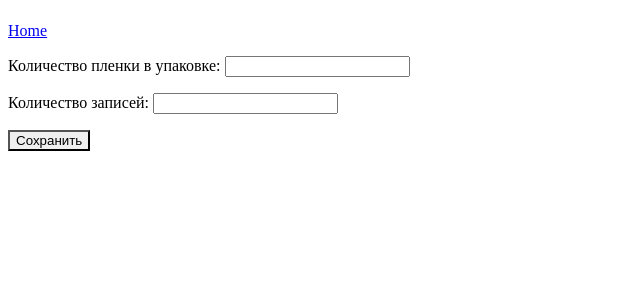
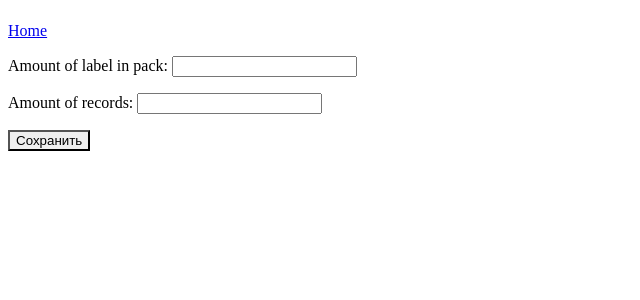
Before and after one commit to Antonkoch999/service_plotters, a Django app: template main_service_of_plotters/templates/admin/generation_code.html in a window 1280 px wide. Shown: the part 58-358 px from the top of the page, without its empty margins (0-640 px from the left). Run offline with Django 3.2, Linux system fonts and the light colour scheme; the template is opened without the code that fills it: values that come from a table or form of the project are taken from there, others are empty; tables that the repository leaves empty hold one stand-in row (values such as "Sample post"); style sheets or scripts are compiled from the project's sources.

Commit message:
english do you speak it

```diff
--- a/main_service_of_plotters/templates/admin/generation_code.html
+++ b/main_service_of_plotters/templates/admin/generation_code.html
@@ -4,11 +4,11 @@
 <form action="." method="post">
   {% csrf_token %}
   <div>
-    <p><label for='{{ form.count }}'>Количество пленки в упаковке: </label>
+    <p><label for='{{ form.count }}'>Amount of label in pack: </label>
         <input type="text" name="count"/></p>
   </div>
     <div>
-    <p><label for='{{ form.count_label }}'>Количество записей: </label>
+    <p><label for='{{ form.count_label }}'>Amount of records: </label>
         <input type="text" name="count_label"/></p>
   </div>
     <input type="submit" name="apply" value="Сохранить" />
```
